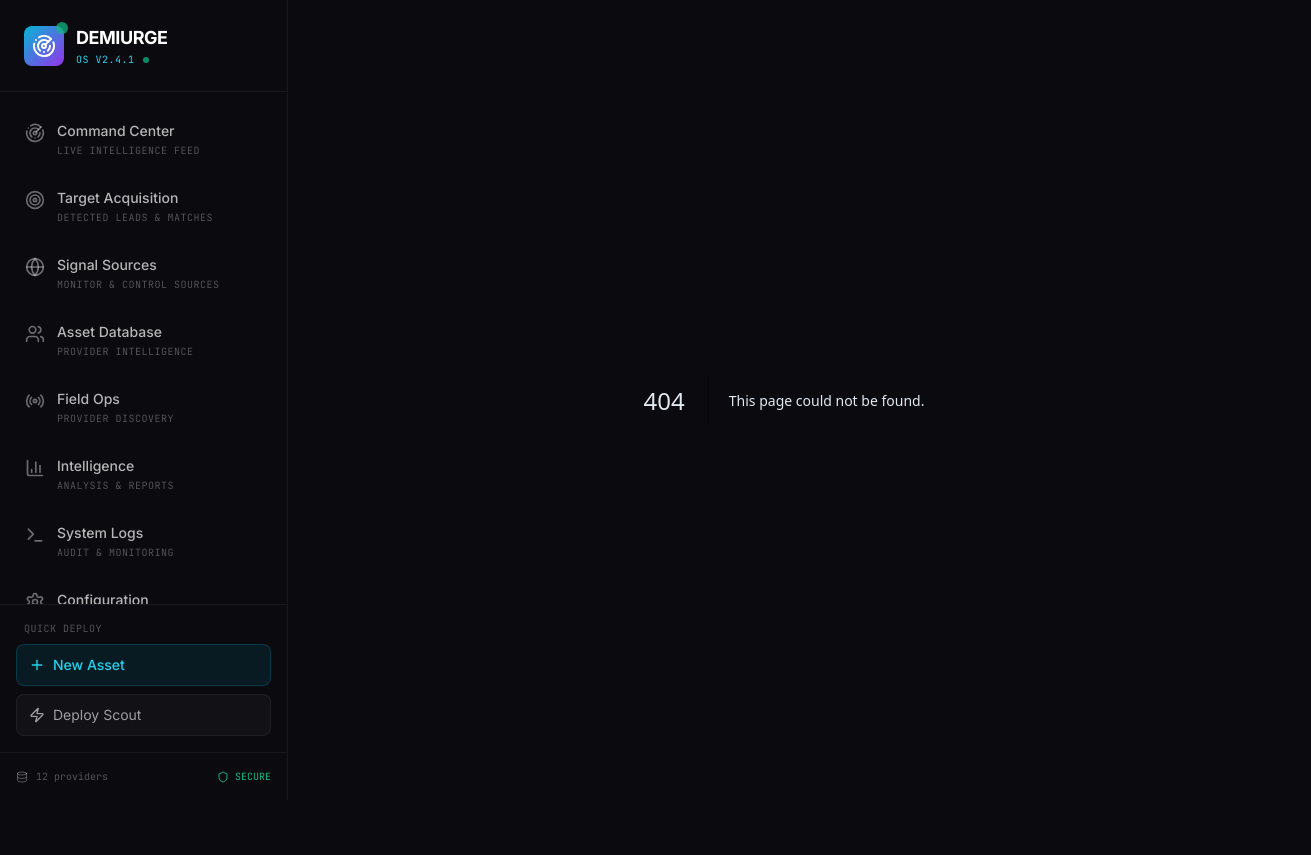
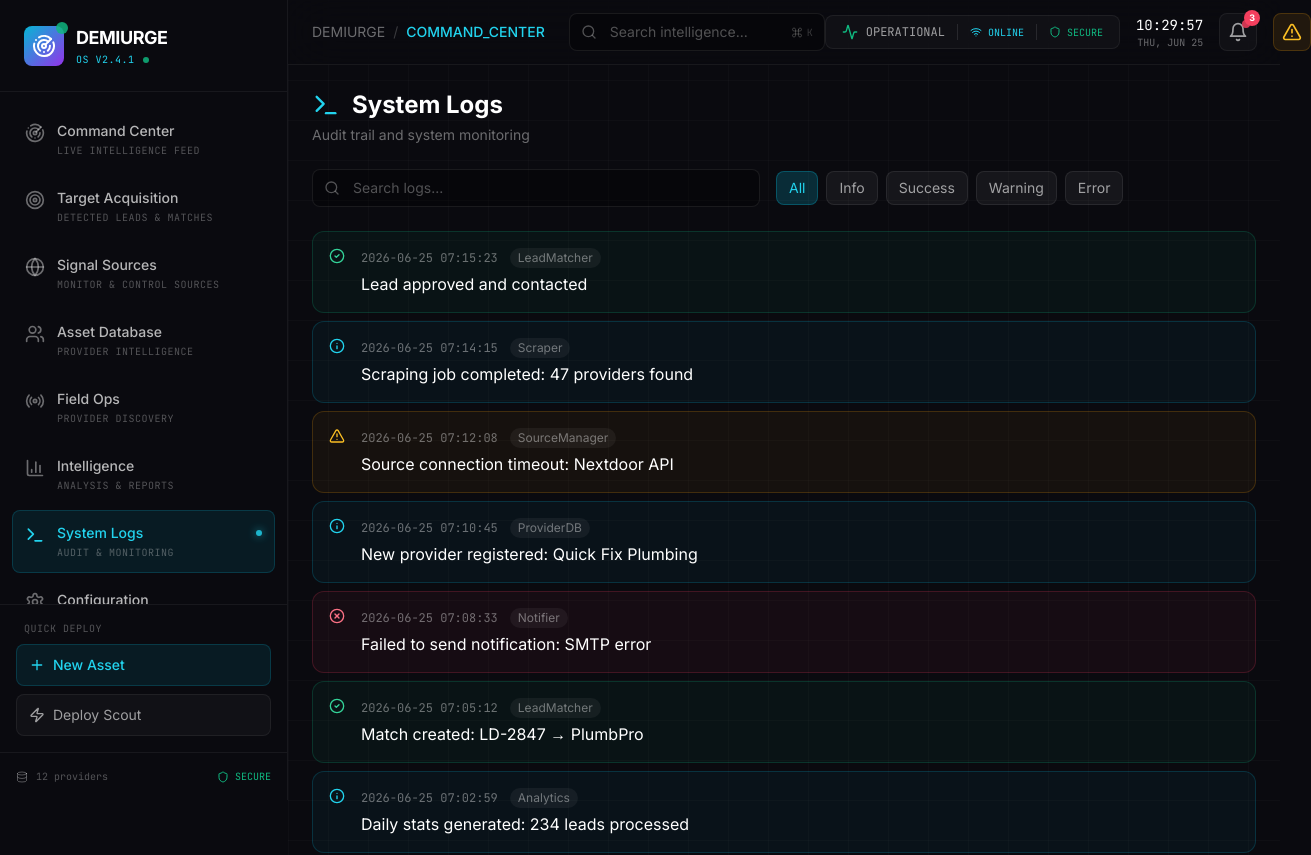
Before and after one commit to bobcat47/demiurge-lead-system, a Next.js app: page /system-logs in a window 1280 px wide. Before the commit this address had no page. Shown: the top 855 px of the page, 1311 px wide, since content can reach past the window. Before the commit the page ends 800 px from the top, so only its background shows below. Built offline with nearby package versions, Linux system fonts and the light colour scheme.

Commit message:
fix: Rename /logs to /system-logs to avoid routing conflict

```diff
--- /dev/null
+++ b/src/app/system-logs/page.tsx
@@ -0,0 +1,149 @@
+'use client';
+
+import { useEffect, useState } from 'react';
+import { motion } from 'framer-motion';
+import {
+  Terminal,
+  Search,
+  Filter,
+  CheckCircle2,
+  AlertTriangle,
+  XCircle,
+  Info
+} from 'lucide-react';
+import { Header } from '@/components/layout/Header';
+import { cn } from '@/lib/utils';
+
+interface LogEntry {
+  id: string;
+  timestamp: string;
+  level: 'info' | 'warning' | 'error' | 'success';
+  message: string;
+  source: string;
+  details?: string;
+}
+
+export default function LogsPage() {
+  const [mounted, setMounted] = useState(false);
+  const [logs, setLogs] = useState<LogEntry[]>([]);
+  const [filter, setFilter] = useState('all');
+  const [searchQuery, setSearchQuery] = useState('');
+
+  useEffect(() => {
+    setMounted(true);
+    // Generate sample logs
+    setLogs([
+      { id: '1', timestamp: '2026-06-25 07:15:23', level: 'success', message: 'Lead approved and contacted', source: 'LeadMatcher' },
+      { id: '2', timestamp: '2026-06-25 07:14:15', level: 'info', message: 'Scraping job completed: 47 providers found', source: 'Scraper' },
+      { id: '3', timestamp: '2026-06-25 07:12:08', level: 'warning', message: 'Source connection timeout: Nextdoor API', source: 'SourceManager' },
+      { id: '4', timestamp: '2026-06-25 07:10:45', level: 'info', message: 'New provider registered: Quick Fix Plumbing', source: 'ProviderDB' },
+      { id: '5', timestamp: '2026-06-25 07:08:33', level: 'error', message: 'Failed to send notification: SMTP error', source: 'Notifier' },
+      { id: '6', timestamp: '2026-06-25 07:05:12', level: 'success', message: 'Match created: LD-2847 → PlumbPro', source: 'LeadMatcher' },
+      { id: '7', timestamp: '2026-06-25 07:02:59', level: 'info', message: 'Daily stats generated: 234 leads processed', source: 'Analytics' },
+      { id: '8', timestamp: '2026-06-25 07:00:00', level: 'info', message: 'System backup completed', source: 'System' },
+    ]);
+  }, []);
+
+  const filteredLogs = logs.filter(log => {
+    if (filter !== 'all' && log.level !== filter) return false;
+    if (searchQuery && !log.message.toLowerCase().includes(searchQuery.toLowerCase())) return false;
+    return true;
+  });
+
+  if (!mounted) return null;
+
+  const getLevelIcon = (level: string) => {
+    switch (level) {
+      case 'success': return <CheckCircle2 className="w-4 h-4 text-emerald-400" />;
+      case 'warning': return <AlertTriangle className="w-4 h-4 text-amber-400" />;
+      case 'error': return <XCircle className="w-4 h-4 text-rose-400" />;
+      default: return <Info className="w-4 h-4 text-cyan-400" />;
+    }
+  };
+
+  const getLevelColor = (level: string) => {
+    switch (level) {
+      case 'success': return 'border-emerald-500/20 bg-emerald-500/5';
+      case 'warning': return 'border-amber-500/20 bg-amber-500/5';
+      case 'error': return 'border-rose-500/20 bg-rose-500/5';
+      default: return 'border-cyan-500/20 bg-cyan-500/5';
+    }
+  };
+
+  return (
+    <div className="min-h-screen bg-[#0a0a0f] grid-bg">
+      <Header />
+
+      <main className="p-6 space-y-6">
+        {/* Page Header */}
+        <div>
+          <h1 className="text-2xl font-bold text-white flex items-center gap-3">
+            <Terminal className="w-7 h-7 text-cyan-400" />
+            System Logs
+          </h1>
+          <p className="text-sm text-white/40 mt-1">Audit trail and system monitoring</p>
+        </div>
+
+        {/* Filters */}
+        <div className="flex items-center gap-4">
+          <div className="relative flex-1 max-w-md">
+            <Search className="absolute left-3 top-1/2 -translate-y-1/2 w-4 h-4 text-white/30" />
+            <input
+              type="text"
+              placeholder="Search logs..."
+              value={searchQuery}
+              onChange={(e) => setSearchQuery(e.target.value)}
+              className="w-full bg-black/30 border border-white/[0.08] rounded-lg pl-10 pr-4 py-2 text-sm text-white placeholder:text-white/30 focus:outline-none focus:border-cyan-500/50"
+            />
+          </div>
+
+          <div className="flex items-center gap-2">
+            {['all', 'info', 'success', 'warning', 'error'].map((level) => (
+              <button
+                key={level}
+                onClick={() => setFilter(level)}
+                className={cn(
+                  'px-3 py-1.5 rounded-lg text-sm capitalize transition-colors',
+                  filter === level
+                    ? 'bg-cyan-500/20 text-cyan-400 border border-cyan-500/30'
+                    : 'bg-white/[0.05] text-white/60 border border-white/[0.08] hover:bg-white/[0.08]'
+                )}
+              >
+                {level}
+              </button>
+            ))}
+          </div>
+        </div>
+
+        {/* Logs Table */}
+        <div className="space-y-2">
+          {filteredLogs.map((log, index) => (
+            <motion.div
+              key={log.id}
+              initial={{ opacity: 0, x: -20 }}
+              animate={{ opacity: 1, x: 0 }}
+              transition={{ delay: index * 0.05 }}
+              className={cn(
+                'p-4 rounded-xl border transition-all',
+                getLevelColor(log.level)
+              )}
+            >
+              <div className="flex items-start gap-4">
+                {getLevelIcon(log.level)}
+                <div className="flex-1 min-w-0">
+                  <div className="flex items-center gap-3 mb-1">
+                    <span className="text-xs font-mono text-white/40">{log.timestamp}</span>
+                    <span className="px-2 py-0.5 rounded-full bg-white/[0.05] text-white/40 text-xs">
+                      {log.source}
+                    </span>
+                  </div>
+                  <p className="text-white">{log.message}</p>
+                </div>
+              </div>
+            </motion.div>
+          ))}
+        </div>
+      </main>
+    </div>
+  );
+}
--- a/src/components/layout/Sidebar.tsx
+++ b/src/components/layout/Sidebar.tsx
@@ -62,10 +62,10 @@ const navItems = [
     description: 'Analysis & reports'
   },
   {
-    id: 'logs',
+    id: 'system-logs',
     label: 'System Logs',
     icon: Terminal,
-    href: '/logs',
+    href: '/system-logs',
     description: 'Audit & monitoring'
   },
   {
```
